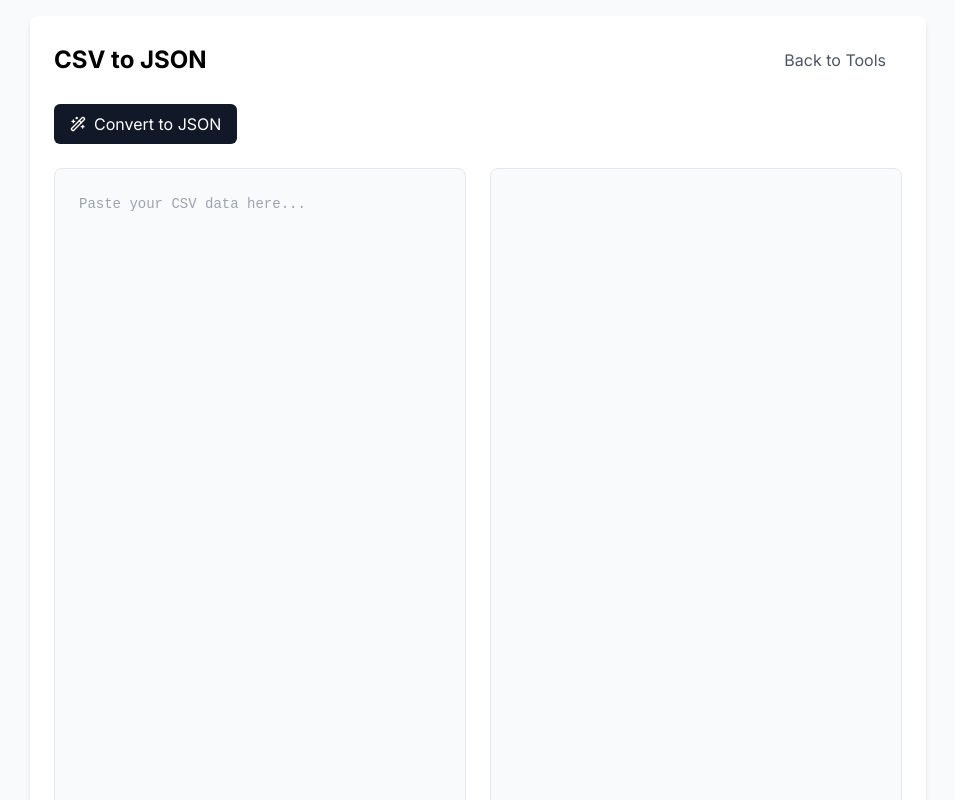
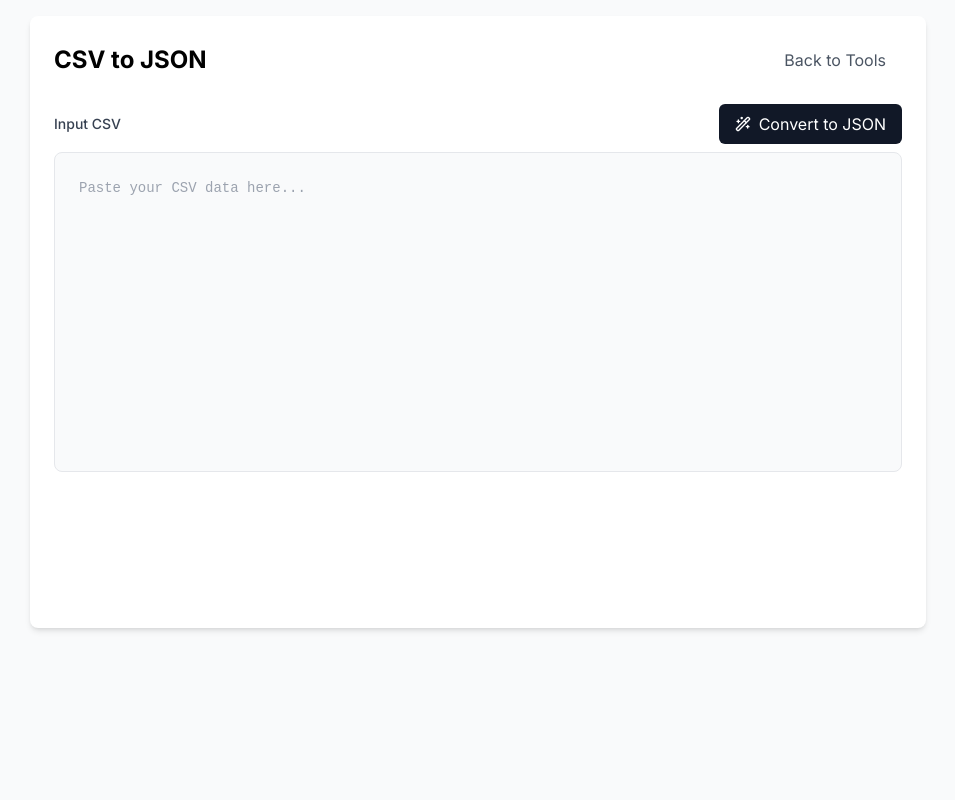
Before and after one commit to wdevarshi/portfolio, a Next.js app: page /tools/csv-to-json in a window 1280 px wide. Shown: the top 800 px of the page, without its empty margins (162-1117 px from the left). Built offline with nearby package versions, Linux system fonts and the light colour scheme.

Commit message:
csv to json converter

```diff
--- a/components/CSVtoJSON.tsx
+++ b/components/CSVtoJSON.tsx
@@ -1,13 +1,14 @@
 'use client';
 
-import React, { useState } from 'react';
-import Papa, { ParseError, ParseResult, ParseConfig } from 'papaparse';
-import { Wand2 } from 'lucide-react';
+import React, {useState} from 'react';
+import Papa, {ParseResult, ParseConfig} from 'papaparse';
+import {Wand2, Copy} from 'lucide-react';
 
 export default function CSVtoJSON() {
     const [csvInput, setCSVInput] = useState<string>('');
     const [jsonResult, setJsonResult] = useState<string>('');
     const [error, setError] = useState<string>('');
+    const [copySuccess, setCopySuccess] = useState(false);
 
     const handleConvert = () => {
         if (!csvInput.trim()) {
@@ -40,6 +41,16 @@ export default function CSVtoJSON() {
         }
     };
 
+    const handleCopy = async () => {
+        try {
+            await navigator.clipboard.writeText(jsonResult);
+            setCopySuccess(true);
+            setTimeout(() => setCopySuccess(false), 2000); // Reset after 2 seconds
+        } catch (err) {
+            console.error('Failed to copy text:', err);
+        }
+    };
+
     const parseAndHighlight = (code: string) => {
         if (!code) return '';
 
@@ -53,7 +64,7 @@ export default function CSVtoJSON() {
             return code;
         }
 
-        return code.split('\n').map((line, i) => {
+        return code.split('\n').map((line) => {
             const highlightedLine = line.replace(
                 /("(\\u[a-zA-Z0-9]{4}|\\[^u]|[^\\"])*"(\s*:)?|\b(true|false|null)\b|-?\d+(?:\.\d*)?(?:[eE][+\-]?\d+)?)/g,
                 (match) => {
@@ -80,23 +91,24 @@ export default function CSVtoJSON() {
 
     return (
         <div className="w-[100%] mx-auto json-viewer">
-            <div className="mb-6 flex gap-4">
+            <div className="flex flex-col gap-5">
+                {/* Input Section */}
+                <div className="h-[500px]">
+                    <div className="flex justify-between items-center mb-2">
+                        <label className="text-sm font-medium text-gray-700">Input CSV</label>
                         <button
                             onClick={handleConvert}
                             className="flex items-center gap-2 px-4 py-2 bg-gray-900 text-white rounded-md hover:bg-gray-800 transition-colors"
                         >
-                    <Wand2 size={16} />
+                            <Wand2 size={16}/>
                             Convert to JSON
                         </button>
                     </div>
-
-            <div className="grid grid-cols-1 md:grid-cols-2 gap-6">
-                <div className="h-[800px]">
                     <textarea
                         value={csvInput}
                         onChange={(e) => setCSVInput(e.target.value)}
                         placeholder="Paste your CSV data here..."
-                        className="w-full h-full p-6 bg-gray-50 rounded-lg font-mono text-sm leading-relaxed
+                        className="w-full h-80 p-6 bg-gray-50 rounded-lg font-mono text-sm leading-relaxed
                                  focus:ring-2 focus:ring-gray-200 focus:outline-none resize-none
                                  border border-gray-200"
                         style={{
@@ -111,7 +123,19 @@ export default function CSVtoJSON() {
                     </div>
                 </div>
 
-                <div className="h-[800px]">
+                {/* Output Section */}
+                {jsonResult && (
+                    <div className="h-full">
+                        <div className="flex justify-between items-center">
+                            <label className="text-sm font-medium text-gray-700">Output JSON</label>
+                            <button
+                                onClick={handleCopy}
+                                className="flex items-center gap-1 px-4 py-16 text-gray-600 hover:text-gray-900 rounded-md transition-colors"
+                            >
+                                <Copy size={16}/>
+                                {copySuccess ? 'Copied!' : 'Copy to Clipboard'}
+                            </button>
+                        </div>
                         <pre
                             className="w-full h-full p-6 bg-gray-50 rounded-lg overflow-auto border border-gray-200
                                      font-mono text-sm leading-relaxed"
@@ -120,9 +144,10 @@ export default function CSVtoJSON() {
                                 fontSize: '14px',
                                 lineHeight: '1.6'
                             }}
-                        dangerouslySetInnerHTML={{ __html: parseAndHighlight(jsonResult) }}
+                            dangerouslySetInnerHTML={{__html: parseAndHighlight(jsonResult)}}
                         />
                     </div>
+                )}
             </div>
         </div>
     );
```
Lines whose indentation alone changed are shown as unchanged.
